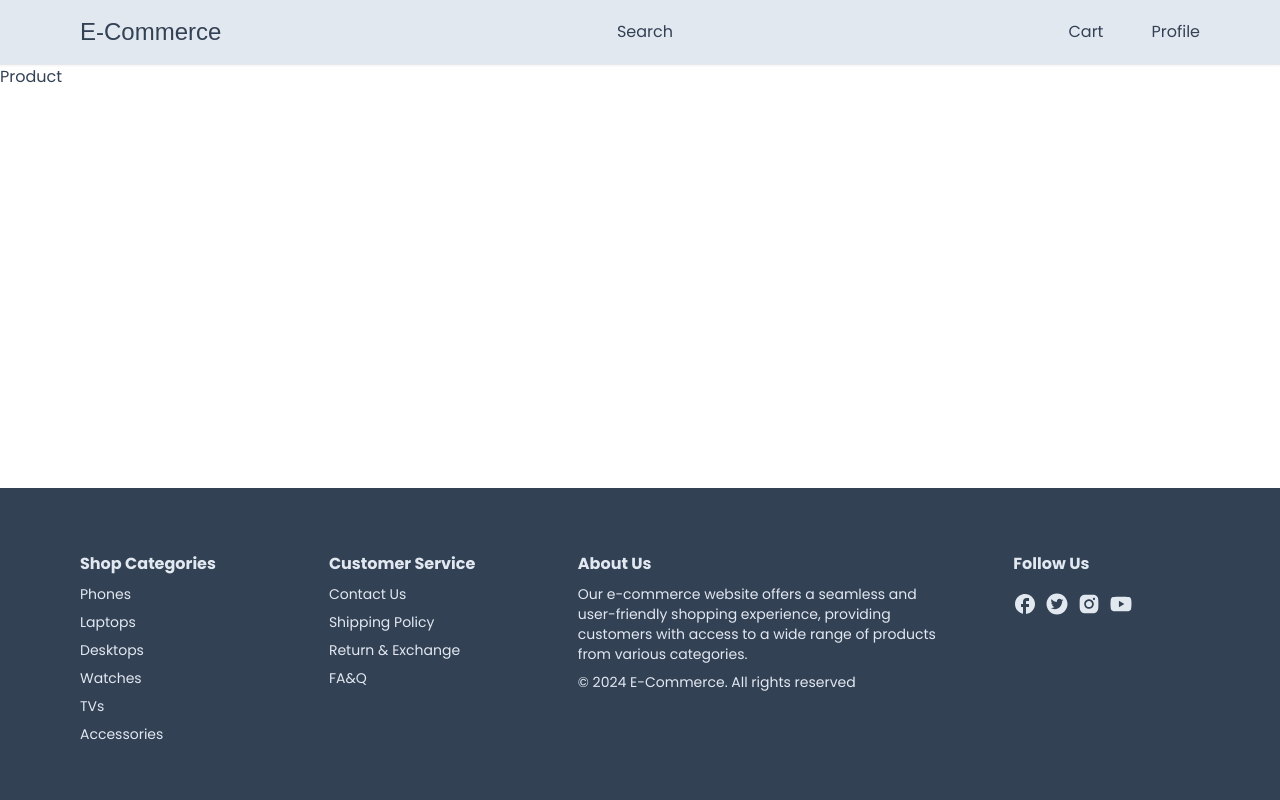
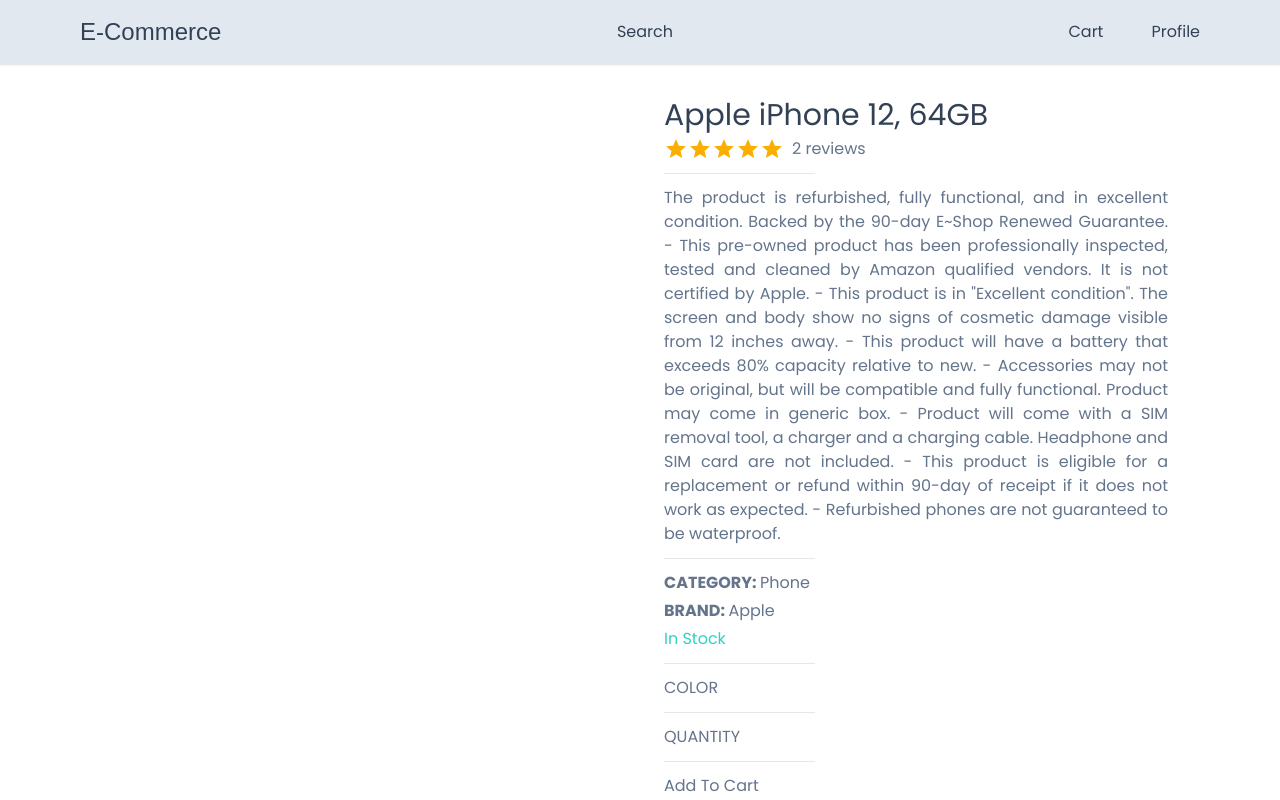
Before and after one commit to vaisakhpn/E-Commerce, a Next.js app: page /product/1 in a window 1280 px wide. Shown: the top 800 px of the page. Built offline with nearby package versions, Linux system fonts and the light colour scheme; a web font is replaced by a local one.

Commit message:
Added details to the product page

```diff
--- /dev/null
+++ b/app/product/[productId]/ProductDetails.tsx
@@ -0,0 +1,52 @@
+"use client";
+
+import { Rating } from "@mui/material";
+
+interface ProductDetailsProps {
+  product: any;
+}
+
+const Horizontal = () => {
+  return <hr className="w-[30%] my-2" />;
+};
+
+const ProductDetails: React.FC<ProductDetailsProps> = ({ product }) => {
+  const productRating =
+    product.reviews.reduce((acc: number, item: any) => item.rating + acc, 0) /
+    product.reviews.length;
+
+  return (
+    <div className="grid sm:grid-cols-1 md:grid-cols-2 gap-12">
+      <div></div>
+      <div className="flex flex-col gap-1 text-slate-500">
+        <h2 className="text-3xl font-medium text-slate-700">{product.name}</h2>
+        <div className="flex items-center gap-2">
+          <Rating value={productRating} readOnly />
+          <div>{product.reviews.length} reviews</div>
+        </div>
+        <Horizontal />
+        <div className="text-justify">{product.description}</div>
+        <Horizontal />
+        <div>
+          <span className="font-semibold">CATEGORY: </span>
+          {product.category}
+        </div>
+        <div>
+          <span className="font-semibold">BRAND: </span>
+           {product.brand}
+        </div>
+        <div className={product.inStock ? "text-teal-400" : "text-rose-400"}>
+          {product.inStock ? "In Stock" : "Out of Stock"}
+        </div>
+        <Horizontal />
+        <div className="uppercase">Color</div>
+        <Horizontal />
+        <div className="uppercase">QUANTITY</div>
+        <Horizontal />
+        <div>Add To Cart</div>
+      </div>
+    </div>
+  );
+};
+
+export default ProductDetails;
--- a/app/product/[productId]/page.tsx
+++ b/app/product/[productId]/page.tsx
@@ -1,10 +1,16 @@
+import Container from "@/app/component/Container";
+import ProductDetails from "./ProductDetails";
+import { product } from "@/utils/product";
+
 interface IParams{
     productId?:string;
 }
 
 const Product = ({params}:{params:IParams}) => {
     console.log(params)
-    return (<div>Product</div>  );
+    return (<div className="p-8"><Container>
+        <ProductDetails product={product} />
+        </Container></div>  );
 }
 
 export default Product;
--- /dev/null
+++ b/utils/product.tsx
@@ -0,0 +1,73 @@
+export const product= {
+    id: "648437b38c44d52b9542e340",
+    name: "Apple iPhone 12, 64GB",
+    description:
+      'The product is refurbished, fully functional, and in excellent condition. Backed by the 90-day E~Shop Renewed Guarantee.\n- This pre-owned product has been professionally inspected, tested and cleaned by Amazon qualified vendors. It is not certified by Apple.\n- This product is in "Excellent condition". The screen and body show no signs of cosmetic damage visible from 12 inches away.\n- This product will have a battery that exceeds 80% capacity relative to new.\n- Accessories may not be original, but will be compatible and fully functional. Product may come in generic box.\n- Product will come with a SIM removal tool, a charger and a charging cable. Headphone and SIM card are not included.\n- This product is eligible for a replacement or refund within 90-day of receipt if it does not work as expected.\n- Refurbished phones are not guaranteed to be waterproof.',
+    price: 40,
+    brand: "Apple",
+    category: "Phone",
+    inStock: true,
+    images: [
+      {
+        color: "Black",
+        colorCode: "#000000",
+        image:
+          "https://firebasestorage.googleapis.com/v0/b/e-shop-vid.appspot.com/o/products%2Fiphone%2012%20black.png?alt=media&token=8fe19551-173a-4550-9d02-20afffc79b12",
+      },
+      {
+        color: "Blue",
+        colorCode: " #0000FF",
+        image:
+          "https://firebasestorage.googleapis.com/v0/b/e-shop-vid.appspot.com/o/products%2Fiphone%2012%20blue.png?alt=media&token=ede757d2-b631-4451-b80c-123861f16c92",
+      },
+      {
+        color: "Red",
+        colorCode: "#FF0000",
+        image:
+          "https://firebasestorage.googleapis.com/v0/b/e-shop-vid.appspot.com/o/products%2Fiphone%2012%20red.png?alt=media&token=945e1ffb-953e-467a-8325-5a8fbbbf3153",
+      },
+    ],
+    reviews: [
+      {
+        id: "6499b4887402b0efd394d8f3",
+        userId: "6499b184b0e9a8c8709821d3",
+        productId: "648437b38c44d52b9542e340",
+        rating: 4,
+        comment:
+          "good enough. I like the camera and casing. the delivery was fast too.",
+        createdDate: "2023-06-26T15:53:44.483Z",
+        user: {
+          id: "6499b184b0e9a8c8709821d3",
+          name: "Chaoo",
+          email: "example1@gmail.com",
+          emailVerified: null,
+          image:
+            "https://lh3.googleusercontent.com/a/AAcHTtcuRLwWi1vPKaQOcJlUurlhRAIIq2LgYccE8p32=s96-c",
+          hashedPassword: null,
+          createdAt: "2023-06-26T15:40:52.558Z",
+          updatedAt: "2023-06-26T15:40:52.558Z",
+          role: "USER",
+        },
+      },
+      {
+        id: "6499a110efe4e4de451c7edc",
+        userId: "6475af156bad4917456e6e1e",
+        productId: "648437b38c44d52b9542e340",
+        rating: 5,
+        comment: "I really liked it!!",
+        createdDate: "2023-06-26T14:30:40.998Z",
+        user: {
+          id: "6475af156bad4917456e6e1e",
+          name: "Charles",
+          email: "example@gmail.com",
+          emailVerified: null,
+          image:
+            "https://lh3.googleusercontent.com/a/AAcHTteOiCtILLBWiAoolIW9PJH-r5825pBDl824_8LD=s96-c",
+          hashedPassword: null,
+          createdAt: "2023-05-30T08:08:53.979Z",
+          updatedAt: "2023-05-30T08:08:53.979Z",
+          role: "ADMIN",
+        },
+      },
+    ],
+  }
```
